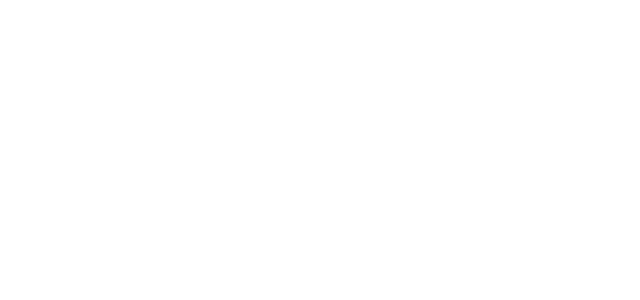
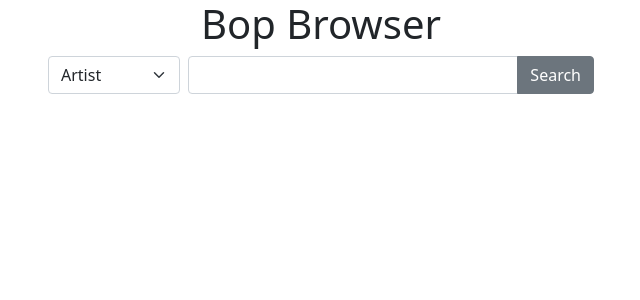
Before and after one commit to zglossip/bop-browser, a Vue app in the folder frontend/: page / in a window 1280 px wide. Shown: the top 300 px of the page, without its empty margins (319-959 px from the left). Built offline with nearby package versions, Linux system fonts and the light colour scheme.

Commit message:
Homepage

```diff
--- a/frontend/package.json
+++ b/frontend/package.json
@@ -13,6 +13,7 @@
     "@fortawesome/free-solid-svg-icons": "^5.14.0",
     "@fortawesome/vue-fontawesome": "^0.1.10",
     "@popperjs/core": "^2.8.4",
+    "@vue/composition-api": "^1.4.9",
     "axios": "^0.21.4",
     "bootstrap": "^5.0.0-beta2",
     "bootstrap-icons": "^1.4.0",
--- a/frontend/src/App.vue
+++ b/frontend/src/App.vue
@@ -1,3 +1,5 @@
 <template>
-  <div></div>
+  <div class="container">
+    <router-view />
+  </div>
 </template>
--- a/frontend/src/components/SearchBar.vue
+++ b/frontend/src/components/SearchBar.vue
@@ -1,5 +1,52 @@
 <template>
   <div>
-    <!--    TODO Fill out-->
+    <div class="row">
+      <form
+        class="col d-flex"
+        @submit="onSubmit(currentCategory, currentQuery)"
+      >
+        <select
+          v-model="currentCategory"
+          aria-label="Search type selection"
+          class="form-select me-2 bb-search"
+        >
+          <option
+            v-for="category in musicCategories"
+            :key="category.value"
+            :value="category.value"
+            >{{ category.label }}
+          </option>
+        </select>
+        <div class="input-group">
+          <input v-model="currentQuery" class="form-control" />
+          <button
+            class="btn btn-secondary"
+            type="button"
+            @click="onSubmit(currentCategory, currentQuery)"
+          >
+            Search
+          </button>
+        </div>
+      </form>
+    </div>
   </div>
 </template>
+
+<script>
+import { MUSIC_CATEGORIES } from "@/util/constants";
+import { ref } from "@vue/composition-api";
+
+export default {
+  setup(props, context) {
+    const musicCategories = ref(Object.values(MUSIC_CATEGORIES));
+    const currentCategory = ref(MUSIC_CATEGORIES.ARTIST.value);
+    const currentQuery = ref("");
+
+    const onSubmit = (category, query) => {
+      context.root.$router.push("/search/" + category + "?query=" + query);
+    };
+
+    return { musicCategories, currentCategory, currentQuery, onSubmit };
+  }
+};
+</script>
--- a/frontend/src/styles/styles.scss
+++ b/frontend/src/styles/styles.scss
@@ -1,3 +1,5 @@
-@import 'colors';
-@import 'bootstrapOverride';
 @import '~bootstrap/scss/bootstrap';
+
+.bb-search {
+  width: 10rem !important;
+}
--- /dev/null
+++ b/frontend/src/util/constants.js
@@ -0,0 +1,14 @@
+export const MUSIC_CATEGORIES = {
+  ARTIST: {
+    value: "artist",
+    label: "Artist"
+  },
+  ALBUM: {
+    value: "album",
+    label: "Album"
+  },
+  SONG: {
+    value: "song",
+    label: "Song"
+  }
+};
--- a/frontend/src/views/Home.vue
+++ b/frontend/src/views/Home.vue
@@ -1,3 +1,24 @@
 <template>
-  <div></div>
+  <div>
+    <div class="row">
+      <div class="col text-center">
+        <h1>Bop Browser</h1>
+      </div>
+    </div>
+    <div class="row">
+      <div class="col col-sm-3" />
+      <div class="col-12 col-lg-6">
+        <search-bar />
+      </div>
+      <div class="col col-sm-3" />
+    </div>
+  </div>
 </template>
+
+<script>
+import SearchBar from "@/components/SearchBar";
+
+export default {
+  components: { SearchBar }
+};
+</script>
```
Also changed, not shown: frontend/src/main.js (+5 -2 lines), 1 other file (tests, documents, lock files or other folders).
